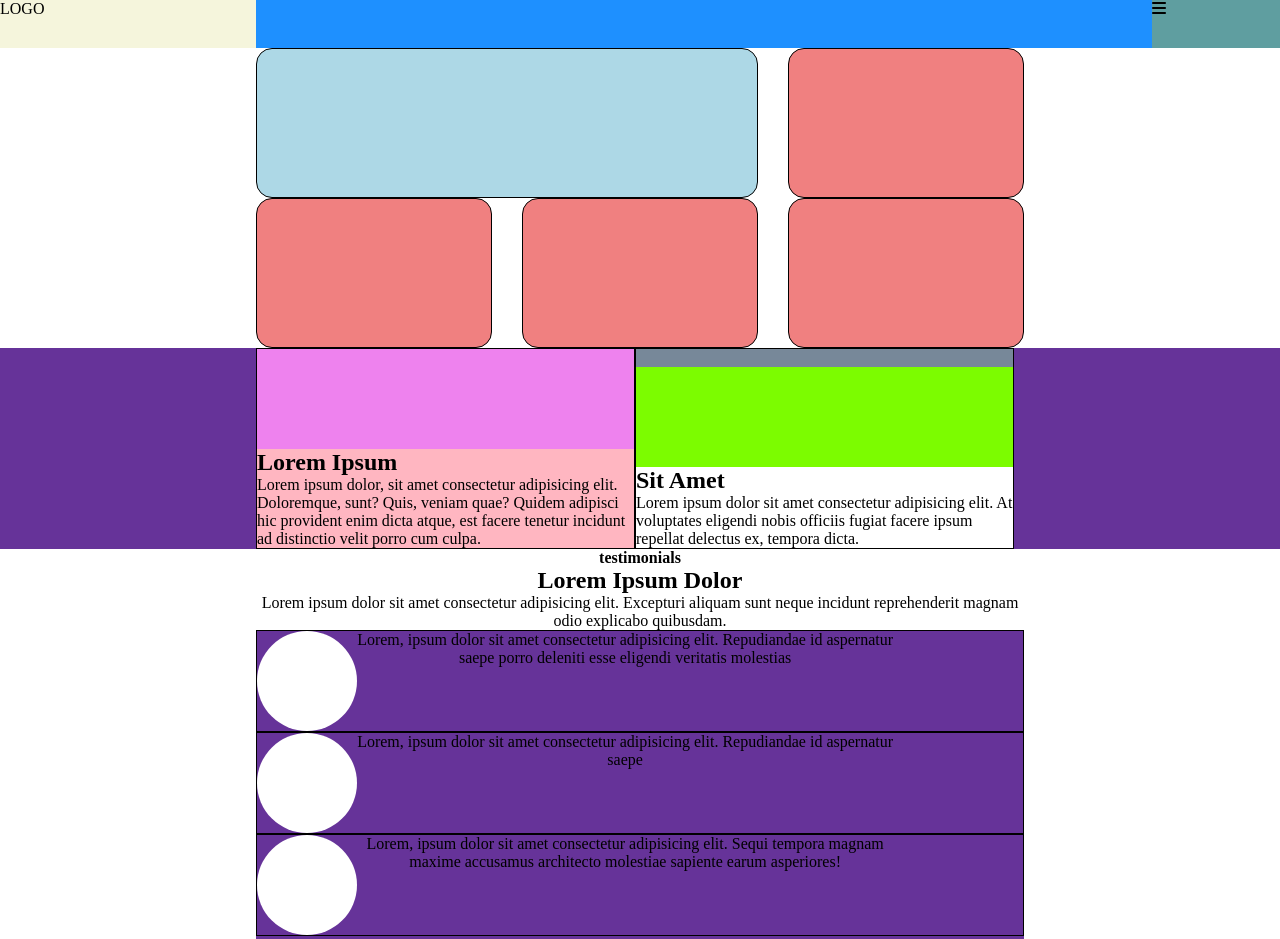
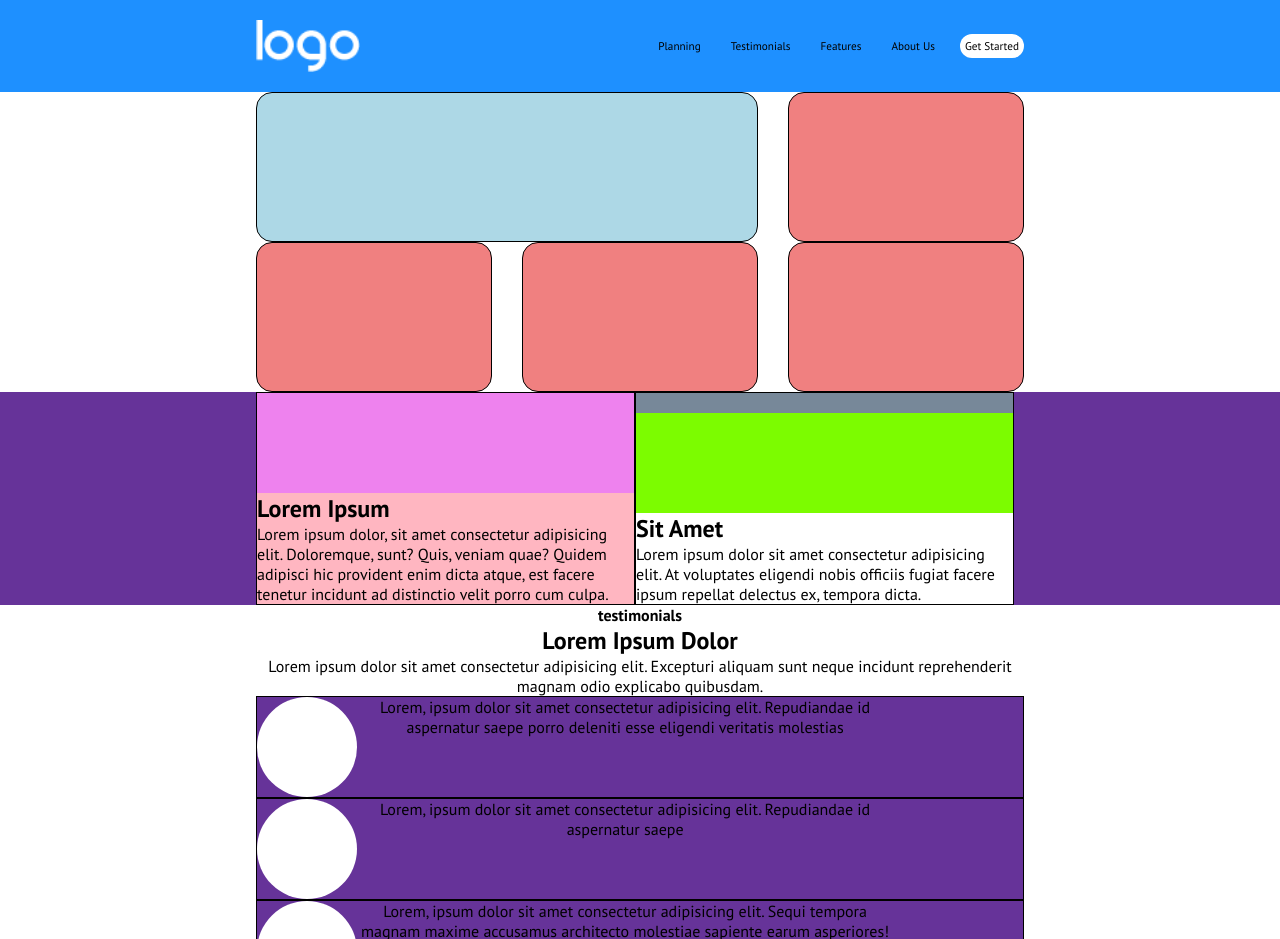
Before and after one commit to ClaudioLeone/htmlcss-responsive-layout, a plain HTML site: page index.html in a window 1280 px wide. Shown: the top 939 px of the page. Drawn offline with Linux system fonts and the light colour scheme.

Commit message:
Completed 'hamburger menu' to 'nav anchor list'

```diff
--- a/CSS/style.css
+++ b/CSS/style.css
@@ -3,6 +3,7 @@
     margin: 0;
     padding: 0;
     box-sizing: border-box;
+    font-family: 'PT Sans', sans-serif;
 }
 
 /* DEBUG */
@@ -47,31 +48,59 @@ img{
 
 /* IDs */
 #navbar{
-    display: flex;
-    height: 3rem;
     background-color: dodgerblue;
-    justify-content: space-between;
+    padding: 20px 0;
 }
 
 /* CLASSES */
 .logo{
-    width: 20%;
-
-    /* debug */
-    height: 100%;
-
-    background-color: beige;
+    width: 30%;
+    justify-content: left;
+    align-items: center;
 }
 
+
 .hamburger-menu{
-    width: 10%;
-
-    /* debug */
-    height: 100%;
-
-    background-color: cadetblue;
+    width: 60%;
+    justify-content: right;
+    align-items: center;
+    color: white;
 }
 
+.hamburger-menu > i{
+    font-size: 1.3rem;
+}
+
+.expanded-hamb-menu{
+    align-items: center;
+}
+
+.hamb-list{
+    color: white;
+    text-decoration: none;
+    list-style-type: none;
+    font-size: 0.7rem;
+}
+
+.hamb-list > li{
+    margin: 0 10px;
+    padding: 5px 5px;
+}
+
+.hamb-list > li > a{
+    text-decoration: none;
+    color: white;
+}
+
+.hamb-list > li:last-child{
+    margin-right: 0;
+    background-color: white;
+    border-radius: 20px;
+}
+
+li > a:last-child{
+    color: black;
+}
 
 .col-big{
     width: calc((calc(100% / 3 * 2) - 10px));
@@ -222,10 +251,17 @@ img{
     text-decoration: none;
 }
 
+.bottom-ul{
+    gap: 20px;
+}
+
+.bottom-ul > li{
+    text-decoration: none;
+}
+
 /* MEDIA QUERIES */
 
 @media all and (max-width: 320px){
-
     .cards{
         width: 100%;
     }
@@ -233,6 +269,13 @@ img{
     .aboutus-sect{
         flex-direction: column;
         align-items: center;
+    }
+}
+
+@media all and (min-width: 320px){
+    .logo > img{
+        width: 70px;
+        height: 35px;
     }
 }
 
@@ -263,6 +306,17 @@ img{
     }
 }
 
+@media all and (min-width: 768px){
+    .hamburger-menu > i{
+        font-size: 1.5rem;
+    }
+
+    .logo > img{
+        width: 104px;
+        height: 52px;
+    }
+}
+
 @media all and (min-width: 992px){
     .container{
         width: 60%;
@@ -271,6 +325,10 @@ img{
 
     .cards{
         width: calc(100% / 3 - 10px);
+    }
+
+    .hamburger-menu{
+        display: none;
     }
 }
 
@@ -286,6 +344,10 @@ img{
     .col-right{
         width: 100%;
     }
+
+    .hamb-list{
+        display: none;
+    }
 }
 
 @media all and (max-width: 1200px){
--- a/index.html
+++ b/index.html
@@ -15,8 +15,19 @@
     <body>
         <!-- HEADER -->
             <nav id="navbar">
-                    <div class="logo">LOGO</div>
-                    <div class="hamburger-menu"><i class="fa-solid fa-bars"></i></div>
+                    <div class="container flex spacebtw">
+                        <div class="logo flex"><img src="img/logo.png" alt="logo"></div>
+                        <div class="hamburger-menu flex"><i class="fa-solid fa-bars"></i></div>
+                        <div class="expanded-hamb-menu flex">
+                            <ul class="hamb-list flex">
+                                <li><a href="">Planning</a></li>
+                                <li><a href="">Testimonials</a></li>
+                                <li><a href="">Features</a></li>
+                                <li><a href="">About Us</a></li>
+                                <li><a href="">Get Started</a></li>
+                            </ul>
+                        </div>
+                    </div>
             </nav>
         <!-- /HEADER -->
 
@@ -182,6 +193,12 @@
                 </p>
 
                 <a href="" class="start-btn">Get Started</a>
+
+                <ul class="bottom-ul flex">
+                    <li>Copyright 2021 Boolean</li>
+                    <li>Class XX</li>
+                    <li>Privacy policy</li>
+                </ul>
             </div>
         <!-- /MAIN -->
 
```
